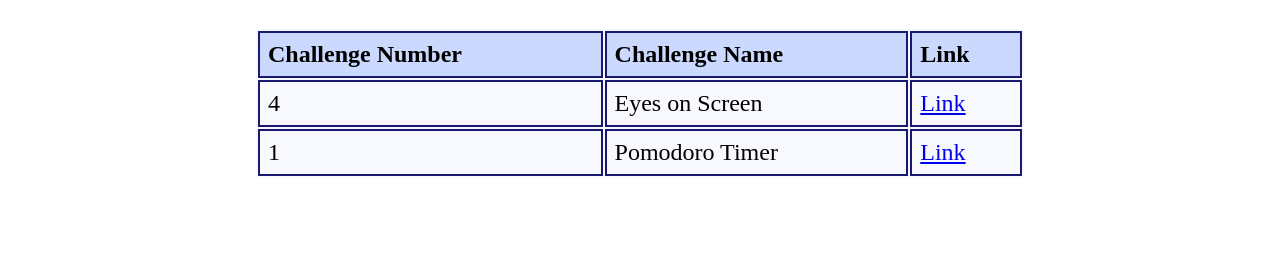
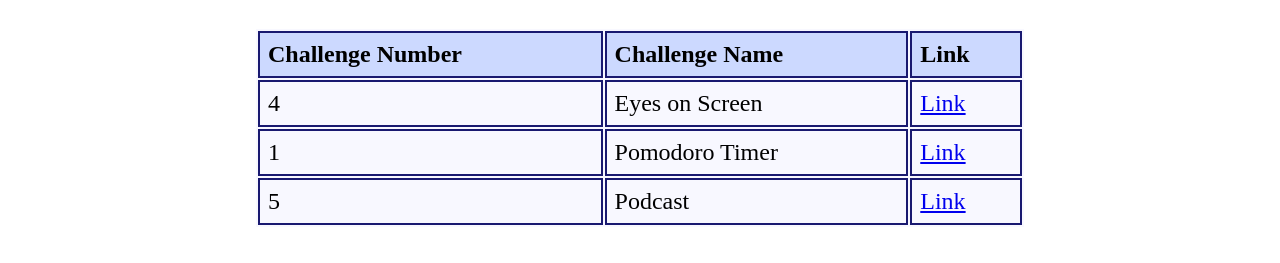
Before and after one commit to TARUSSI/Javascript_Challenges, a plain HTML site: page index.html in a window 1280 px wide. Shown: the part 399-662 px from the top of the page. Drawn offline with Linux system fonts and the light colour scheme.

Commit message:
Linked challenge to index file

```diff
--- a/index.html
+++ b/index.html
@@ -30,6 +30,13 @@
                         <a href="./Pomodoro_timer/index.html">Link</a>
                     </td>
                 </tr>
+                <tr>
+                    <td>5</td>
+                    <td>Podcast</td>
+                    <td>
+                        <a href="./Podcast/index.html">Link</a>
+                    </td>
+                </tr>
             </table>
         </section>
     </body>
```
